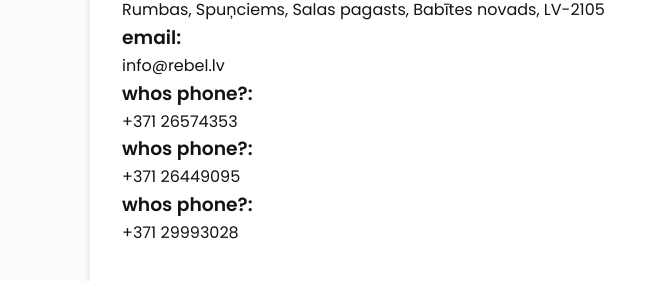
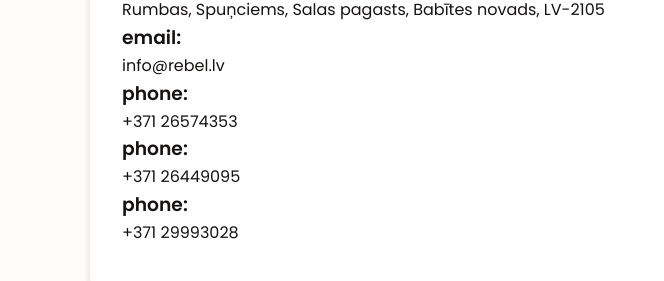
Before and after one commit to naurisSeglins/rebeltimber, a plain HTML site: page index.html in a window 1280 px wide. Shown: the part 2231-2512 px from the top of the page, 0-664 px from the left. Drawn offline with nearby package versions, Linux system fonts and the light colour scheme; some packages are replaced by stand-ins of ours; grey boxes are pictures that could not be loaded.

Commit message:
update index contact page

```diff
--- a/index.html
+++ b/index.html
@@ -200,13 +200,13 @@
               <h3>email:</h3>
               info@rebel.lv
               <br>
-              <h3>whos phone?:</h3>
+              <h3>phone:</h3>
               +371 26574353
               <br>
-              <h3>whos phone?:</h3>
+              <h3>phone:</h3>
               +371 26449095
               <br>
-              <h3>whos phone?:</h3>
+              <h3>phone:</h3>
               +371 29993028
             </p>
           </div>
```
